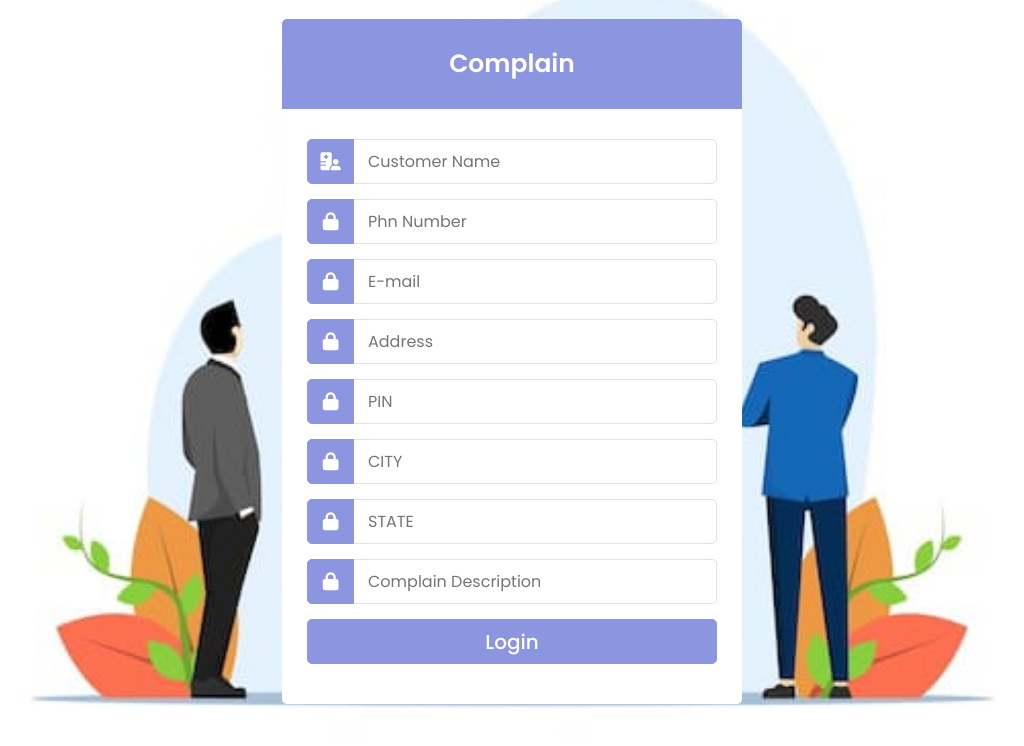
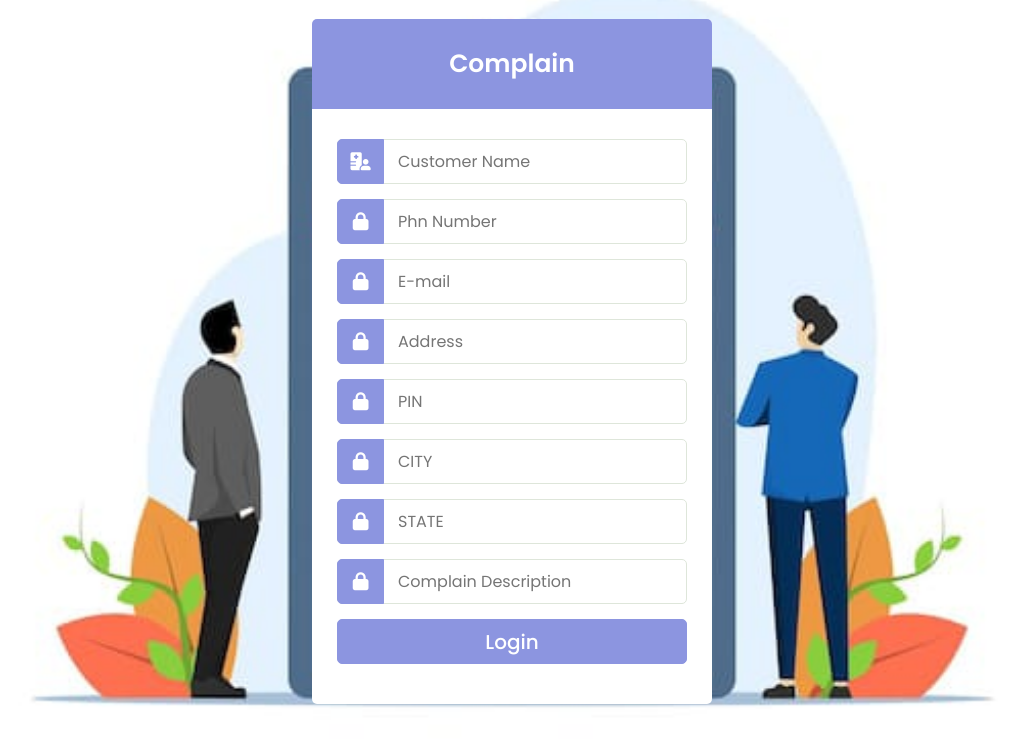
Before and after one commit to junadevi/co-file, a plain HTML site: page form/form.html in a window 1280 px wide. Shown: the part 54-800 px from the top of the page, without its empty margins (128-1152 px from the left). Drawn offline with Linux system fonts and the light colour scheme.

Commit message:
Update form.css

```diff
--- a/form/form.css
+++ b/form/form.css
@@ -27,7 +27,7 @@ nav .logo a{
 }
 .container
 {
-    max-width: 500px;
+    max-width: 440px;
     padding: 0 20px ;
     margin: 20px auto;
     overflow-y: auto;
```
